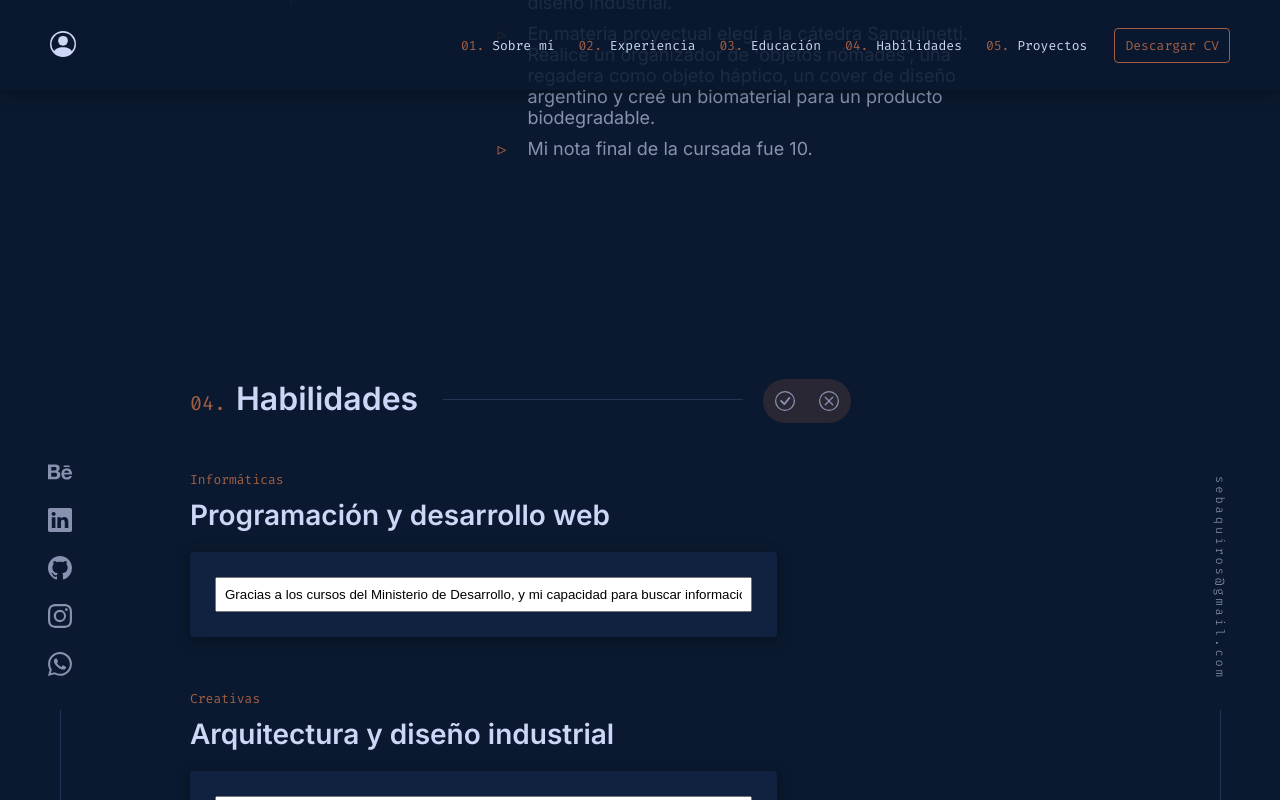
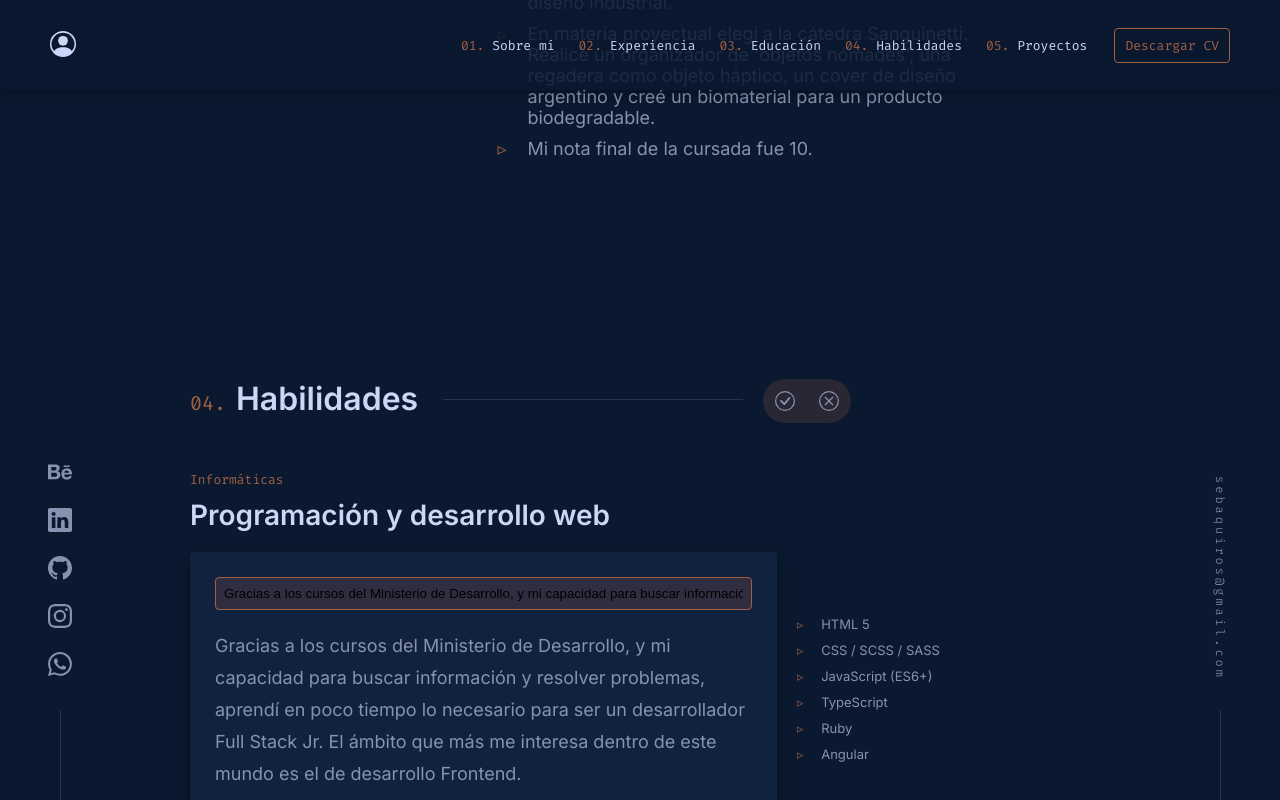
Before and after one commit to SebaQuiros/Portfolio, an Angular app: page / in a window 1280 px wide. Both pictures are taken after a click on the button 785 px from the left and 2723 px from the top of the page. Shown: the part 2323-3123 px from the top of the page. Built offline with nearby package versions, Linux system fonts and the light colour scheme; data requests are answered from the project's data file.

Commit message:
edit-skillset paragraph

```diff
--- a/src/app/components/skills/skills.component.html
+++ b/src/app/components/skills/skills.component.html
@@ -16,17 +16,18 @@
       </div>
       <div class="set-content">
         <div class="set-description">
-          <p *ngIf="!editMode">
-            {{ skillSet.description }}
-          </p>
           <input
+            class="edit-description"
             *ngIf="editMode"
             id="description"
             [(ngModel)]="skillSet.description"
             placeholder="description"
           />
+          <p>
+            {{ skillSet.description }}
+          </p>
         </div>
-        <ul *ngIf="!editMode" class="set-list bullet-list">
+        <ul class="set-list bullet-list">
           <li *ngFor="let tool of skillSet.tools">{{ tool }}</li>
         </ul>
       </div>
--- a/src/app/components/skills/skills.component.scss
+++ b/src/app/components/skills/skills.component.scss
@@ -22,6 +22,9 @@
         align-items: center;
         grid-template-columns: 2fr 1fr;
         gap: 20px;
+        .edit-description {
+          margin-bottom: 20px;
+        }
         .set-description {
           box-shadow: var(--box-shadow-1);
           padding: 25px;
--- a/src/styles.scss
+++ b/src/styles.scss
@@ -176,6 +176,9 @@ input {
   box-sizing: border-box;
   width: 100%;
   padding: 0.5rem;
+  background-color: var(--color-highlight-transparent);
+  border: 1px solid var(--color-highlight);
+  border-radius: var(--border-radius-sm);
 }
 
 // Main
```
